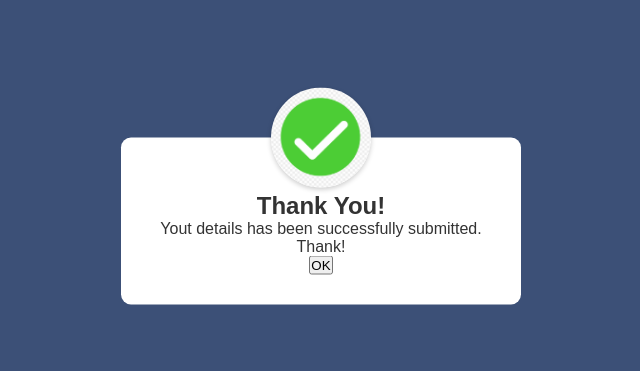
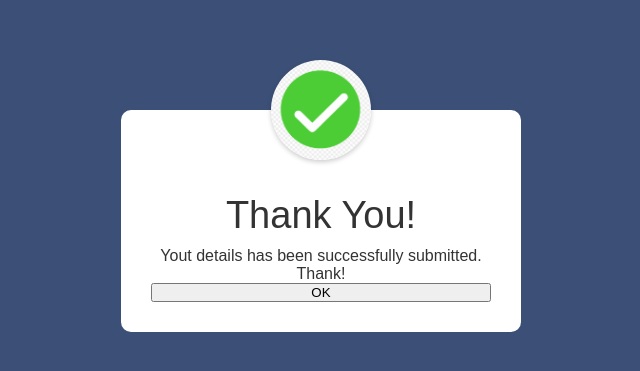
Before and after one commit to Sizwe10/A-Popup, a plain HTML site: page index.html in a window 1280 px wide. Shown: the part 179-550 px from the top of the page, without its empty margins (319-959 px from the left). Drawn offline with Linux system fonts and the light colour scheme.

Commit message:
added popup h2

```diff
--- a/stlye.css
+++ b/stlye.css
@@ -43,3 +43,13 @@
                 border-radius: 50%;
                 box-shadow: 0 2px 5px rgb(0, 0, 0, 0.2);
 }
+
+.popup h2 {
+                font-size: 38px;
+                font-weight: 500;
+                margin: 30px 0 10px;
+}
+
+.popup button {
+                width: 100%;
+}
```
